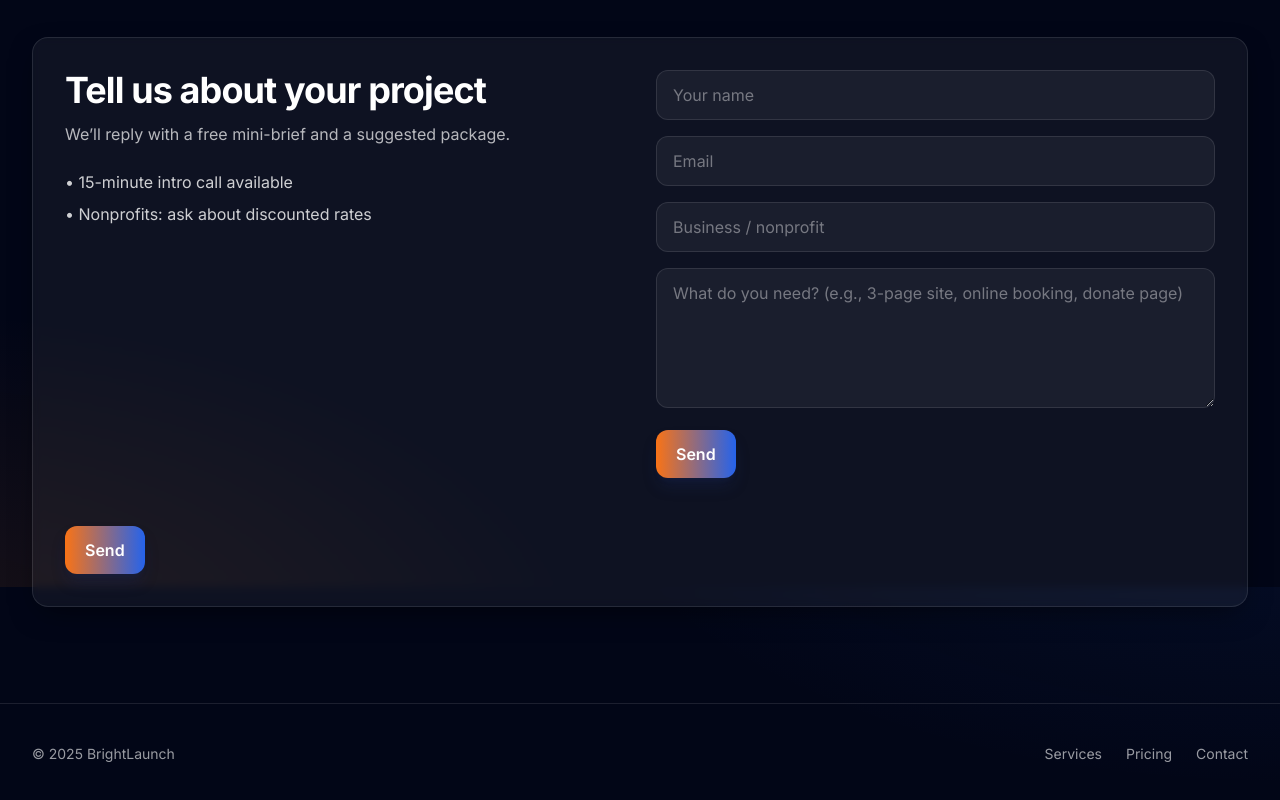
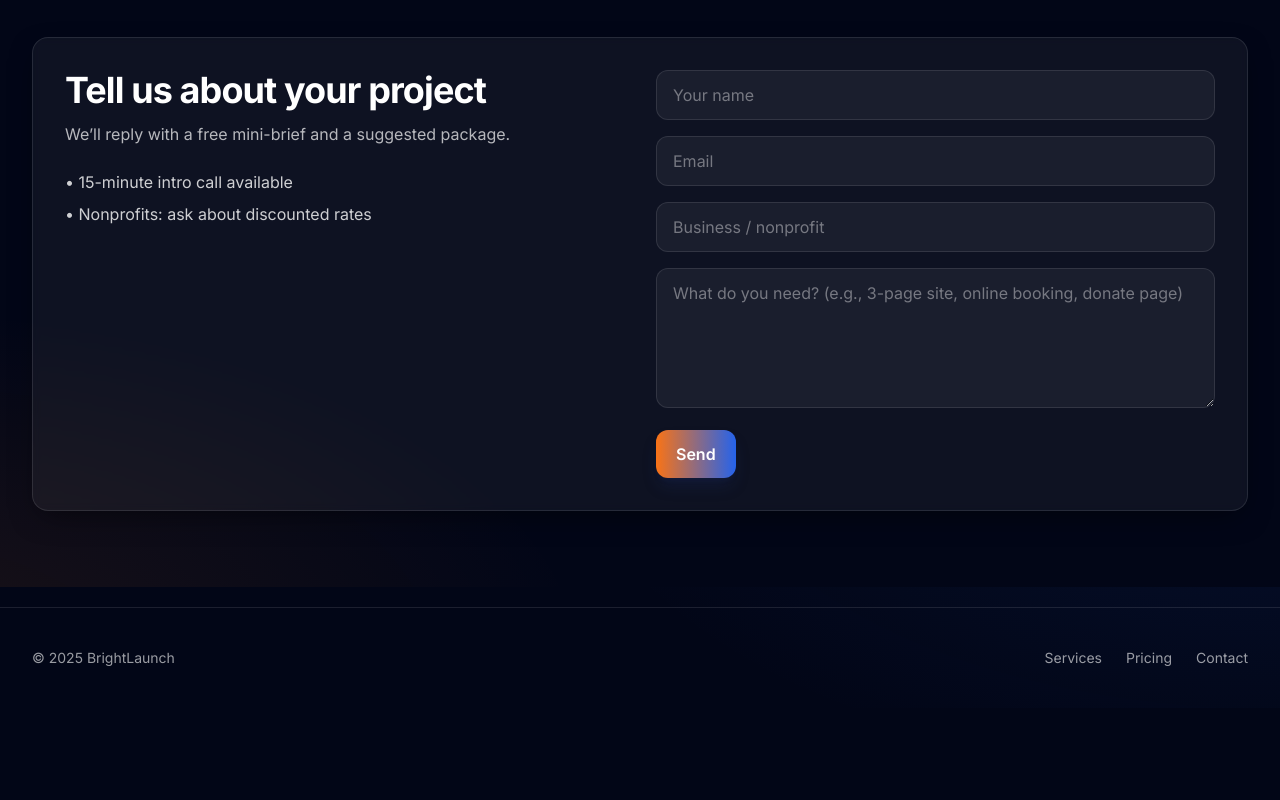
Before and after one commit to brightlaunchweb/BrightLaunch, a Next.js app: page / in a window 1280 px wide. Shown: the part 4213-5013 px from the top of the page. After the commit the page ends 4921 px from the top, so only its background shows below. Built offline with nearby package versions, Linux system fonts and the light colour scheme.

Commit message:
827update4

```diff
--- a/app/page.tsx
+++ b/app/page.tsx
@@ -252,14 +252,6 @@ export default function Page() {
                 {status==='sent' && <p className="text-green-400 text-sm">Thanks! Your message is on the way.</p>}
                 {status==='error' && <p className="text-red-400 text-sm">{error || 'We could not send your message.'}</p>}
               </form>
-              <form className="space-y-4" onSubmit={onSubmit}>
-                {/* …your existing inputs… */}
-                <input type="text" name="website" className="hidden" tabIndex={-1} autoComplete="off" />
-                <button className="btn-primary" type="submit" disabled={status==='sending'}>
-               {status==='sending' ? 'Sending…' : 'Send'}
-              </button>
-              {/* status messages */}
-              </form>
             </div>
           </div>
         </div>
```
